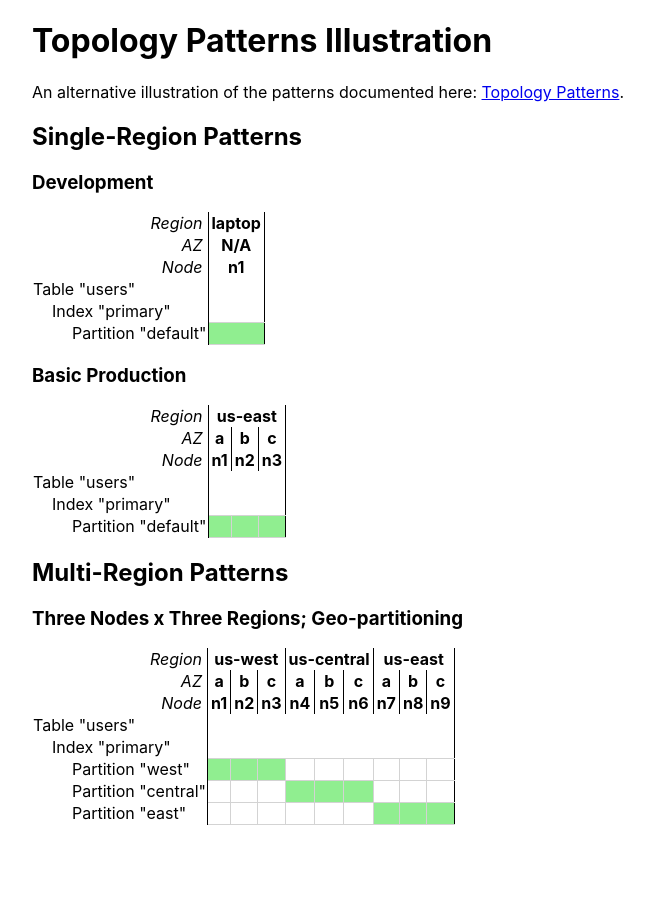
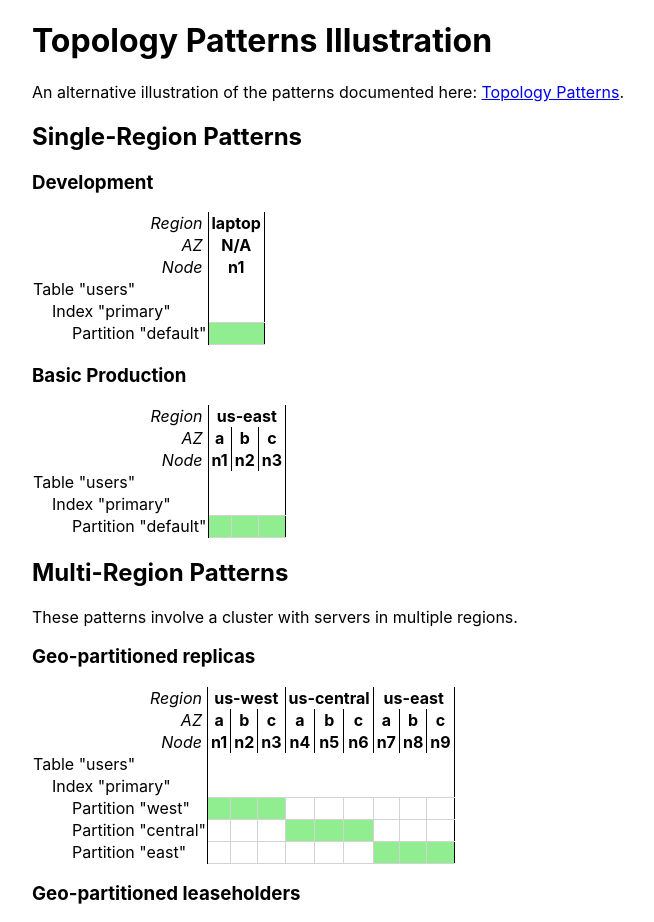
Before and after one commit to vilterp/crdb-config-explorer, a React (Create React App) app: page / in a window 1280 px wide. Shown: the top 922 px of the page, without its empty margins (18-672 px from the left). Before the commit the page ends 875 px from the top, so only its background shows below. Built offline with nearby package versions, Linux system fonts and the light colour scheme.

Commit message:
basic pinned leaseholders

```diff
--- a/src/App.tsx
+++ b/src/App.tsx
@@ -4,6 +4,7 @@ import {
   singleNode,
   threeNodesOneRegion,
   threeNodesThreeRegions,
+  usersTableLeaseholderPartitioned,
   usersTablePartitioned,
   usersTableUnPartitioned
 } from "./configurations";
@@ -33,11 +34,19 @@ function App() {
         }}
       />
       <h2>Multi-Region Patterns</h2>
-      <h3>Three Nodes x Three Regions; Geo-partitioning</h3>
+      <p>These patterns involve a cluster with servers in multiple regions.</p>
+      <h3>Geo-partitioned replicas</h3>
       <ConfigurationView
         config={{
           formation: threeNodesThreeRegions,
           table: usersTablePartitioned
+        }}
+      />
+      <h3>Geo-partitioned leaseholders</h3>
+      <ConfigurationView
+        config={{
+          formation: threeNodesThreeRegions,
+          table: usersTableLeaseholderPartitioned
         }}
       />
     </div>
--- a/src/simulate.tsx
+++ b/src/allocate.tsx
@@ -1,19 +1,27 @@
 import { NodePath, SchemaPath, ZoneConfig } from "./model";
 
 // TODO: leaseholders pinned
-export type Allocation = { type: "NoData" } | { type: "Data" };
+export type Allocation =
+  | { type: "NoData" }
+  | { type: "Data"; pinnedLeaseholders: boolean };
 
 export function allocate(
   nodePath: NodePath,
   schemaPath: SchemaPath
 ): Allocation {
-  // TODO: actual logic
+  // TODO: this is pretty faulty.
+  //   kind of just trying to make it pass for the given cases.
   const zoneConfig = getZoneConfig(schemaPath);
   if (zoneConfig === undefined) {
-    return { type: "Data" };
+    return { type: "Data", pinnedLeaseholders: false };
   }
   if (zoneConfig.dataRegion === nodePath.regionName) {
-    return { type: "Data" };
+    return { type: "Data", pinnedLeaseholders: false };
+  } else if (zoneConfig.leaseholdersRegion !== null) {
+    return {
+      type: "Data",
+      pinnedLeaseholders: zoneConfig.leaseholdersRegion === nodePath.regionName
+    };
   } else {
     return { type: "NoData" };
   }
--- a/src/configurations.ts
+++ b/src/configurations.ts
@@ -84,3 +84,26 @@ export const usersTablePartitioned: Table = {
     }
   ]
 };
+
+export const usersTableLeaseholderPartitioned: Table = {
+  name: "users",
+  indexes: [
+    {
+      name: "primary",
+      partitions: [
+        {
+          name: "west",
+          zoneConfig: { leaseholdersRegion: "us-west", dataRegion: null }
+        },
+        {
+          name: "central",
+          zoneConfig: { leaseholdersRegion: "us-central", dataRegion: null }
+        },
+        {
+          name: "east",
+          zoneConfig: { leaseholdersRegion: "us-east", dataRegion: null }
+        }
+      ]
+    }
+  ]
+};
--- a/src/views/configurationMatrix.tsx
+++ b/src/views/configurationMatrix.tsx
@@ -9,7 +9,7 @@ import {
   nodesInRegion,
   SchemaPath
 } from "../model";
-import { allocate, Allocation } from "../simulate";
+import { allocate, Allocation } from "../allocate";
 
 export function ConfigurationView(props: { config: Configuration }) {
   return (
@@ -103,7 +103,11 @@ function renderCell(
   const explanation = cellExplanation(schemaPath, nodePath, allocation);
   const className =
     allocation.type === "Data" ? "cell cell-data" : "cell cell-no-data";
-  return <td key={key} title={explanation} className={className} />;
+  return (
+    <td key={key} title={explanation} className={className}>
+      {allocation.type === "Data" && allocation.pinnedLeaseholders ? "LH" : ""}
+    </td>
+  );
 }
 
 function schemaNodeStyle(depth: number) {
@@ -116,5 +120,9 @@ function cellExplanation(
   all: Allocation
 ) {
   const presence = all.type === "Data" ? "present" : "not present";
-  return `Data for partition "${schemaPath.partition.name}" of index "${schemaPath.index.name}" of table "${schemaPath.table.name}" is ${presence} on node ${nodePath.nodeID} in AZ ${nodePath.azName} of region ${nodePath.regionName}`;
+  const leaseholdersPinned =
+    all.type === "Data" && all.pinnedLeaseholders
+      ? "Leaseholders have been pinned to this region."
+      : "";
+  return `Data for partition "${schemaPath.partition.name}" of index "${schemaPath.index.name}" of table "${schemaPath.table.name}" is ${presence} on node ${nodePath.nodeID} in AZ ${nodePath.azName} of region ${nodePath.regionName}. ${leaseholdersPinned}`;
 }
```
